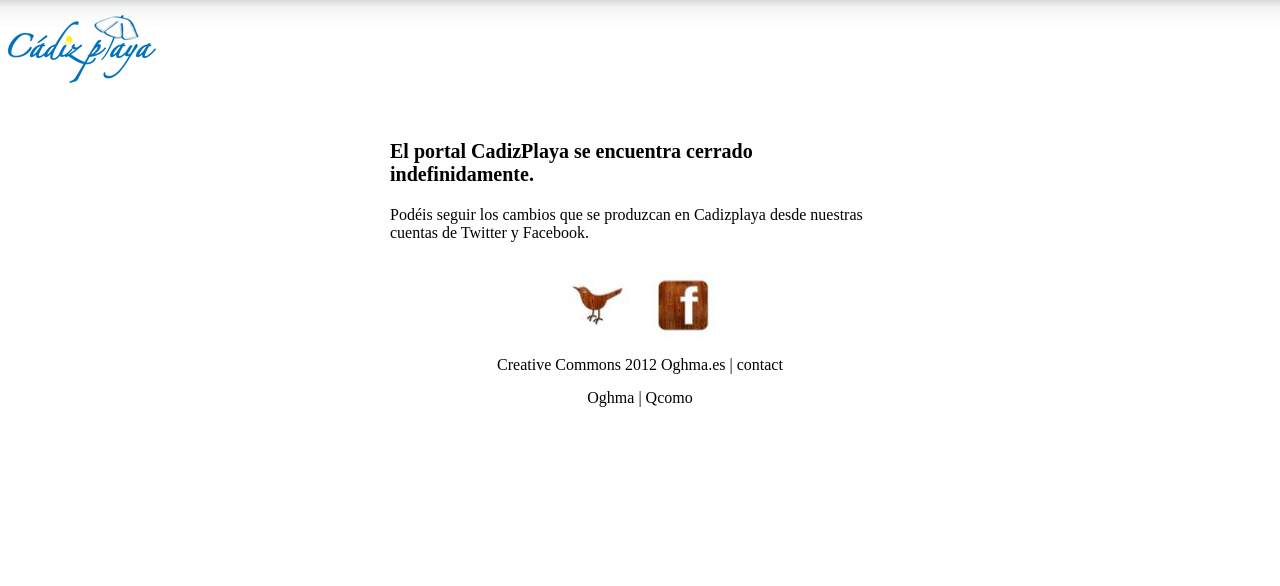
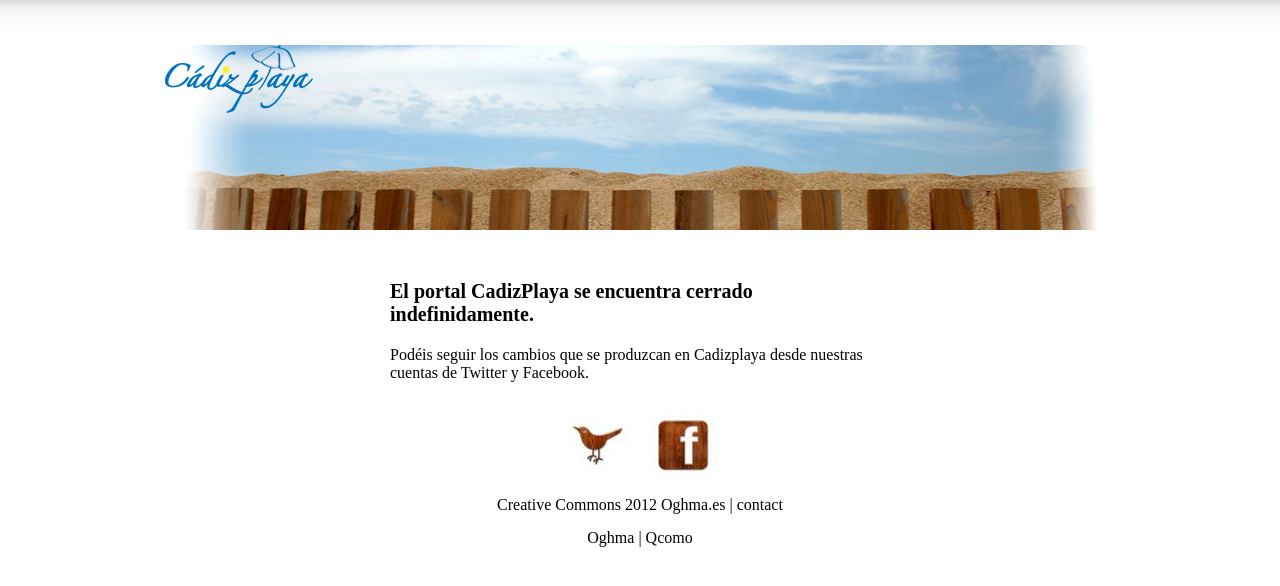
Before and after one commit to robertovg/cadizplaya.com, a plain HTML site: page index.html in a window 1280 px wide. Drawn offline with Linux system fonts and the light colour scheme.

Commit message:
Fixed a wrong id for css purposes

```diff
--- a/index.html
+++ b/index.html
@@ -17,7 +17,7 @@
 <title>CadizPlaya</title>
 </head>
 <body>
-	<div id="fondoVayas">
+	<div id="fondoVallas">
 		<a href="#">
 			<div id="logotipo"></div>
 		</a>
```
